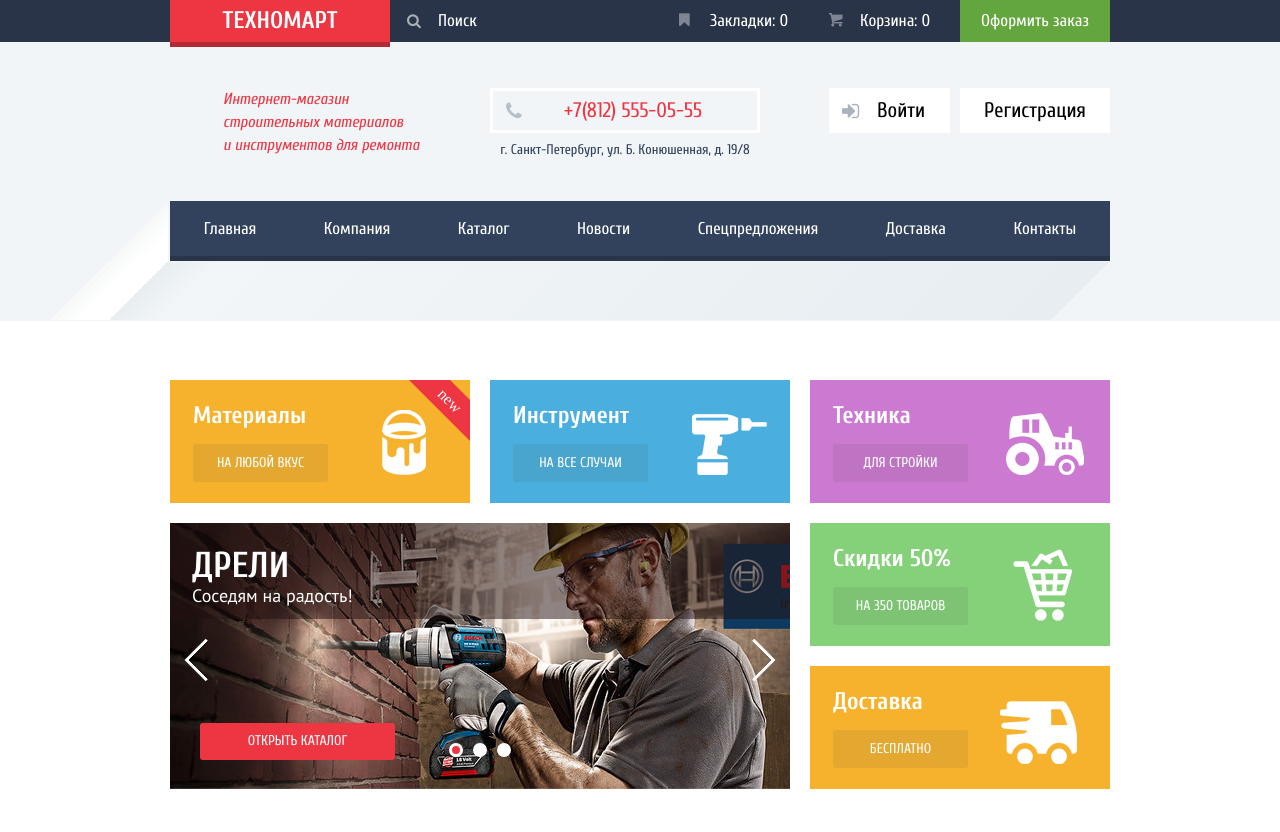
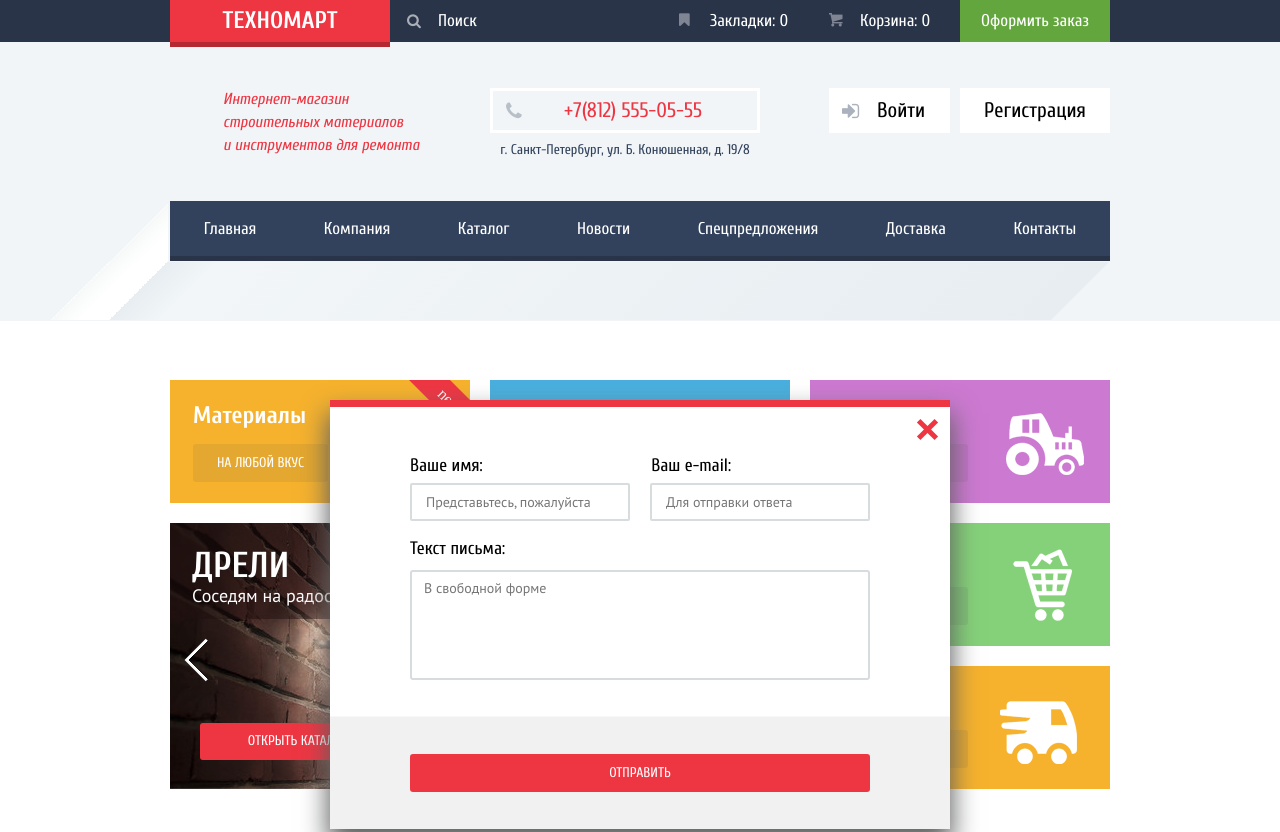
Before and after one commit to AndrewChanse/Technomart, a plain HTML site: page index.html in a window 1280 px wide. Shown: the top 832 px of the page. Drawn offline with Linux system fonts and the light colour scheme; files whose address does not match are found by name.

Commit message:
modal-form done

```diff
--- a/css/style.css
+++ b/css/style.css
@@ -1317,6 +1317,108 @@ a.footer-logo {
 	box-shadow: none;
 }
 
+/*----------MODAL-FORM-----------*/
+#contact-form {
+	position: fixed;
+	overflow: auto;
+	left: 50%;
+	top: 50%;
+	margin-left: -31rem;
+	display: flex;
+	flex-direction: row;
+	flex-wrap: wrap;
+	width: 46rem;
+	padding: 5rem 8rem 3.7rem;
+	background: linear-gradient(to top, #f1f1f1 11.2rem, #fff 11.3rem);
+	border-top: 0.7rem solid #ee3643;
+	box-shadow: 0 15px 25px 2px #5e5f5f;
+	z-index: 99;
+}
+
+[name*="exit-btn"] {
+	position: absolute;
+	left: 58.5rem;
+	top: 1rem;
+	width: 2.5rem;
+	height: 2.5rem;
+	cursor: pointer;
+	background-color: #fff;
+}
+
+[name*="exit-btn"]::before,
+[name*="exit-btn"]::after {
+	position: absolute;
+	left: 0;
+	top: 40%;
+	content: "";
+	width: 2.5rem;
+	height: 0.5rem;
+	background-color: #ee3643;
+	transform: rotate(45deg);
+}
+
+[name*="exit-btn"]::after {
+	transform: rotate(-45deg);
+}
+
+.contact-form__labels {
+	font-size: 1.8rem;
+	line-height: 1.8rem;
+	margin-bottom: 0.8rem;
+}
+
+.contact-form__labels :first-child {
+	margin-right: 16.4rem;
+}
+
+[for*="contact-form"] {
+	cursor: pointer;
+}
+
+[name*="-field"] {
+	margin-right: auto;
+	padding-left: 1.4rem;
+	flex-basis: 20.2rem;
+	height: 3.4rem;
+	font-family: "PT Sans", Arial, sans-serif;
+	border: 2px solid #d7dcde;
+	border-radius: 2px;
+	margin-bottom: 1.8rem;
+}
+
+[name*="email-field"] {
+	margin-right: 0;
+}
+
+[for*="contact-form__letter-field"] {
+	flex-basis: 100%;
+	font-size: 1.8rem;
+	margin-bottom: 1rem;
+}
+
+[name*="letter"] {
+	flex-basis: 100%;
+	font-family: "PT Sans", Arial, sans-serif;
+	border: 2px solid #d7dcde;
+	border-radius: 0.3rem;
+	margin-bottom: 7.4rem;
+	padding-left: 1.2rem;
+	padding-top: 0.8rem;
+	resize: none;
+}
+
+[name="submit-btn"] {
+	width: 100%;
+	font-family: Cuprum, Arial, sans-serif;
+	font-size: 1.4rem;
+	color: #fff;
+	text-transform: uppercase;
+	line-height: 3.8rem;
+	background-color: #ee3643;
+	border-radius: 0.3rem;
+	cursor: pointer;
+}
+
 
 /*ICONIC STYLES*/
 [class^="icon-"]::before,
--- a/index.html
+++ b/index.html
@@ -286,6 +286,18 @@
 			</div>
 		</div>
 	</footer>
+	<form id="contact-form" method="post" action="www.technomart.ru">
+		<button type="form-close" name="exit-btn"></button>
+		<div class="contact-form__labels">
+			<label for="contact-form__login-field">Ваше имя:</label>
+			<label for="contact-form__email-field">Ваш e-mail:</label>
+		</div>
+		<input name="login-field" type="text" id="contact-form__login-field" placeholder="Представьтесь, пожалуйста">
+		<input name="email-field" type="email" id="contact-form__email-field" placeholder="Для отправки ответа">
+		<label for="contact-form__letter-field">Текст письма:</label>
+		<textarea name="letter" id="contact-form__letter-field" rows="6" placeholder="В свободной форме"></textarea>
+		<button form="contact-form" type="submit" name="submit-btn">отправить</button>
+	</form>
 <script>document.write('<script src="http://' + (location.host || 'localhost').split(':')[0] + ':35729/livereload.js?snipver=1"></' + 'script>')</script>
 </body>
 </html>
```
